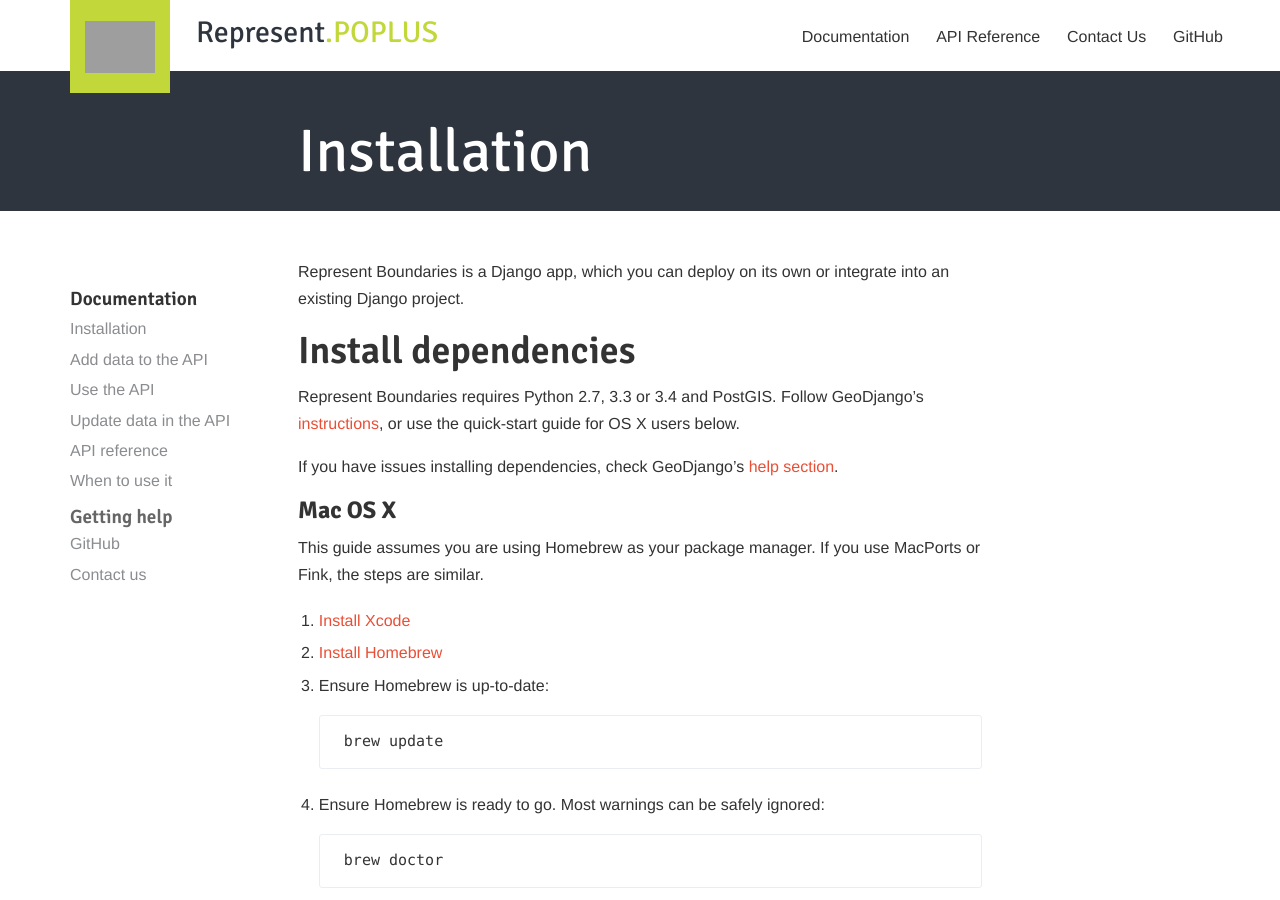
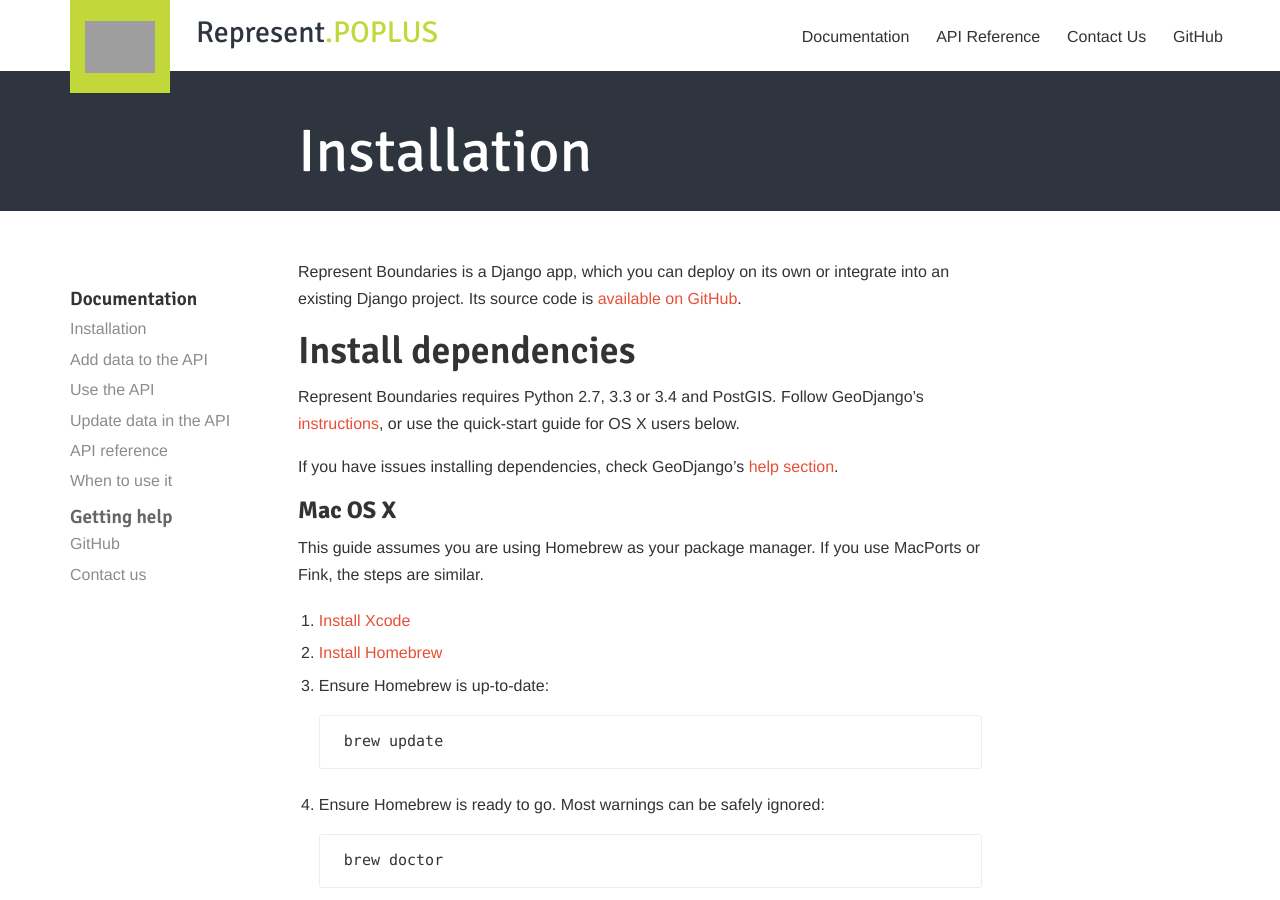
Before and after one commit to opennorth/represent-boundaries-docs, a Jekyll site: the page built from docs/install/index.md, in a window 1280 px wide and 900 px high. Built offline with Jekyll 4.4.1, drawn with Linux system fonts in a browser that asks for light colours; Markdown is read by kramdown in place of the engine named in the settings; grey boxes are pictures that could not be loaded.

Commit message:
add another link to source code

```diff
--- a/docs/install/index.md
+++ b/docs/install/index.md
@@ -3,7 +3,7 @@
 title: Installation
 ---
 
-Represent Boundaries is a Django app, which you can deploy on its own or integrate into an existing Django project.
+Represent Boundaries is a Django app, which you can deploy on its own or integrate into an existing Django project. Its source code is [available on GitHub](https://github.com/opennorth/represent-boundaries/).
 
 ## Install dependencies
 
```
